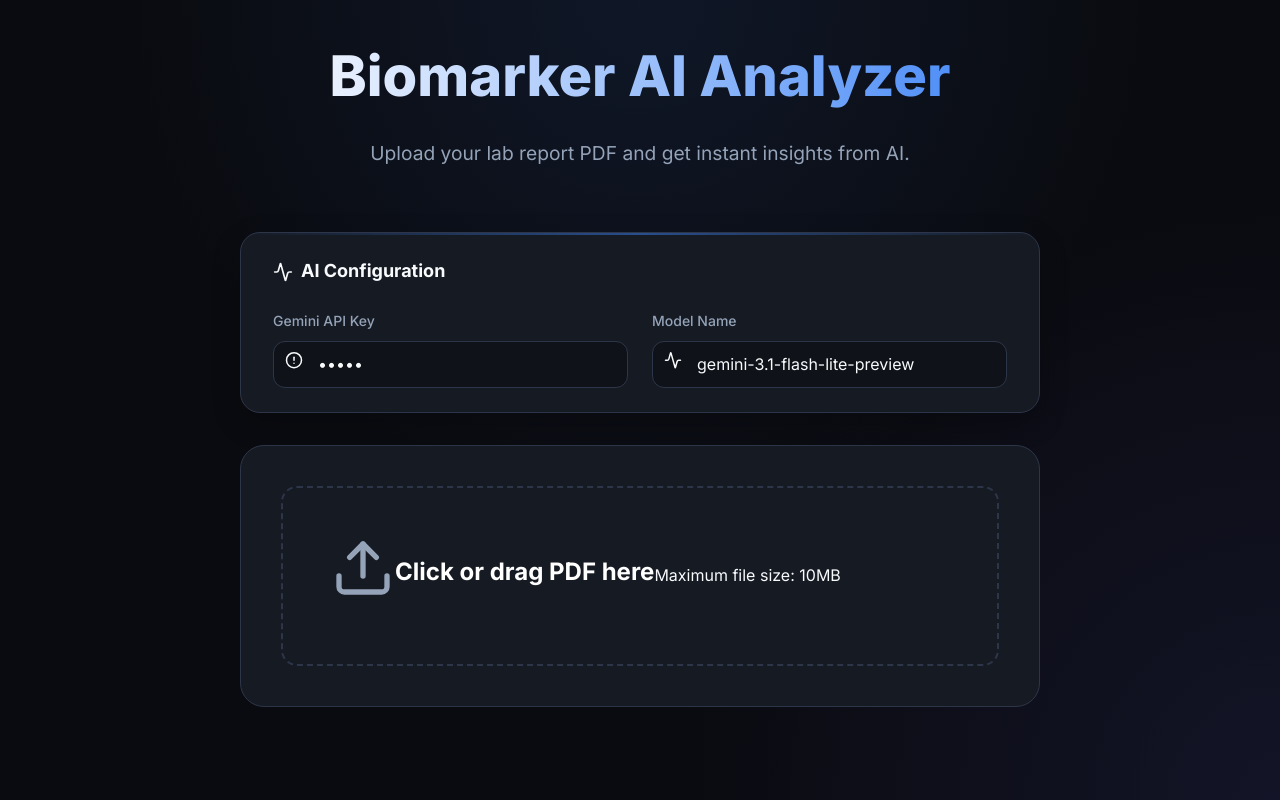
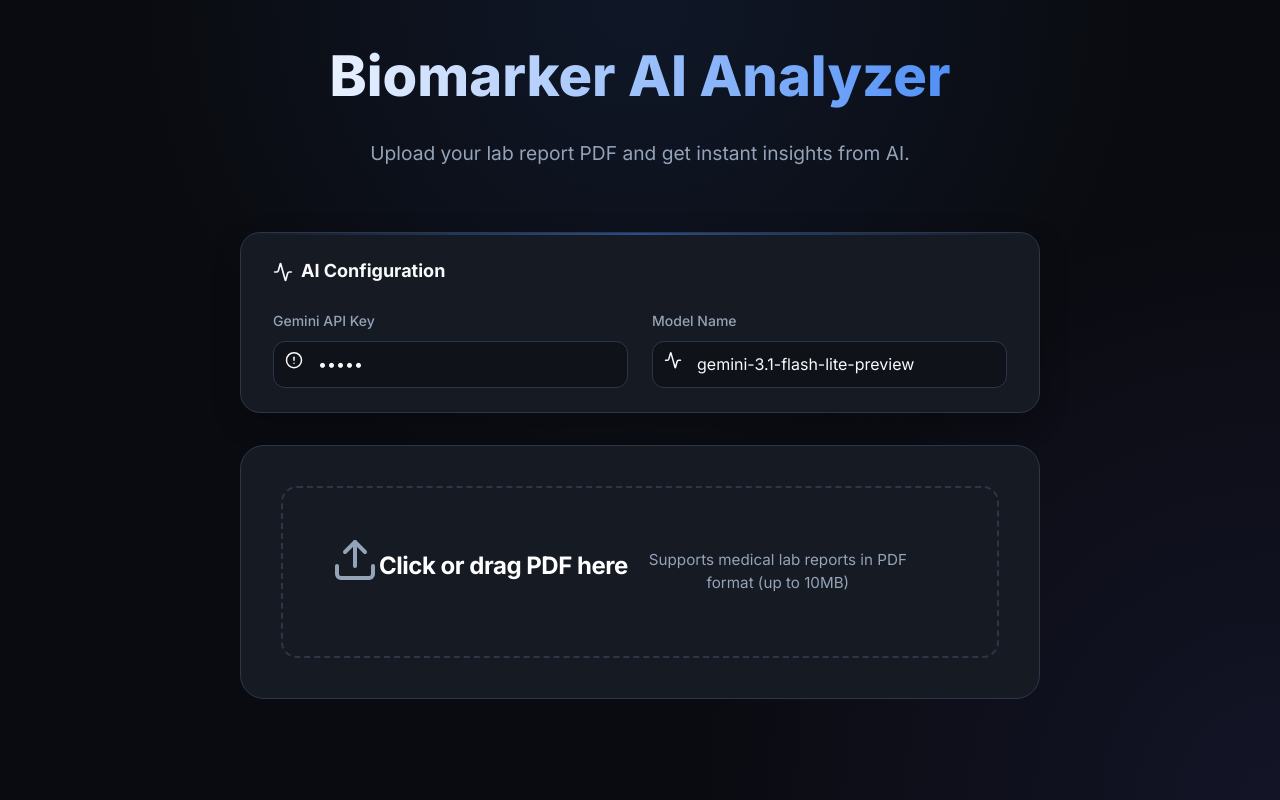
Before and after one commit to SegniDessalegn/challenge, a Next.js app: page / in a window 1280 px wide. Built offline with nearby package versions, Linux system fonts and the light colour scheme; no server answers.

Commit message:
style: polish upload zone typography and action button UI

```diff
--- a/src/app/globals.css
+++ b/src/app/globals.css
@@ -354,6 +354,71 @@
   gap: 0.5rem;
 }
 
+.upload-icon {
+  color: var(--text-muted);
+  margin-bottom: 1.5rem;
+  transition: all 0.3s ease;
+}
+
+.drop-zone:hover .upload-icon {
+  color: var(--primary);
+  transform: translateY(-5px);
+}
+
+.upload-icon-active {
+  color: var(--primary);
+  margin-bottom: 1.5rem;
+  filter: drop-shadow(0 0 10px var(--primary-glow));
+}
+
+.upload-title {
+  font-size: 1.5rem;
+  font-weight: 700;
+  color: white;
+  margin-bottom: 0.75rem;
+  letter-spacing: -0.02em;
+}
+
+.upload-subtitle {
+  font-size: 0.95rem;
+  color: var(--text-muted);
+  margin-bottom: 0;
+  max-width: 300px;
+  line-height: 1.5;
+}
+
+.error-message {
+  margin-top: 1.5rem;
+  padding: 1rem 1.25rem;
+  border-radius: 12px;
+  background: rgba(239, 68, 68, 0.1);
+  border: 1px solid rgba(239, 68, 68, 0.2);
+  color: #ef4444;
+  display: flex;
+  align-items: center;
+  gap: 0.75rem;
+  font-size: 0.9rem;
+  text-align: left;
+}
+
+.btn-large {
+  padding: 1.25rem 2rem;
+  font-size: 1.1rem;
+  letter-spacing: 0.01em;
+  box-shadow: 0 4px 20px var(--primary-glow);
+  justify-content: center;
+  gap: 0.75rem;
+}
+
+.btn-large:hover {
+  transform: translateY(-3px);
+  box-shadow: 0 8px 25px var(--primary-glow);
+}
+
+.mt-6 {
+  margin-top: 1.5rem;
+}
+
 .justify-center {
   justify-content: center;
 }
--- a/src/components/UploadZone.tsx
+++ b/src/components/UploadZone.tsx
@@ -1,6 +1,6 @@
 'use client';
 
-import { Upload, FileText, AlertCircle } from 'lucide-react';
+import { Upload, FileText, AlertCircle, Activity } from 'lucide-react';
 import { motion, AnimatePresence } from 'framer-motion';
 
 interface UploadZoneProps {
@@ -42,25 +42,25 @@
         />
         <div className="flex flex-col items-center text-center">
           {file ? (
-            <FileText size={64} color="var(--primary)" style={{ marginBottom: '1rem' }} />
+            <FileText size={48} className="upload-icon-active" />
           ) : (
-            <Upload size={64} color="var(--text-muted)" style={{ marginBottom: '1rem' }} />
+            <Upload size={48} className="upload-icon" />
           )}
-          <h2 className="text-xl font-semibold mb-2 text-white">
+          <h2 className="upload-title">
             {file ? file.name : 'Click or drag PDF here'}
           </h2>
-          <p className="text-muted">Maximum file size: 10MB</p>
+          <p className="upload-subtitle">Supports medical lab reports in PDF format (up to 10MB)</p>
         </div>
       </div>
 
       <AnimatePresence>
         {error && (
           <motion.div
-            initial={{ opacity: 0 }}
-            animate={{ opacity: 1 }}
-            className="mt-4 p-4 rounded-lg bg-red-900/20 text-red-400 flex items-center gap-2"
+            initial={{ opacity: 0, y: -10 }}
+            animate={{ opacity: 1, y: 0 }}
+            className="error-message"
           >
-            <AlertCircle size={20} />
+            <AlertCircle size={18} />
             <span>{error}</span>
           </motion.div>
         )}
@@ -68,15 +68,17 @@
 
       {file && (
         <motion.div
-          initial={{ opacity: 0, scale: 0.95 }}
-          animate={{ opacity: 1, scale: 1 }}
-          className="mt-8"
+          initial={{ opacity: 0, y: 10 }}
+          animate={{ opacity: 1, y: 0 }}
+          className="mt-6"
         >
-          <button className="btn btn-primary w-full py-4 text-lg" onClick={onProcess}>
-            Extract Biomarkers from {file.name}
+          <button className="btn btn-primary btn-large w-full" onClick={onProcess}>
+            <Activity size={20} />
+            <span>Extract Biomarkers</span>
           </button>
         </motion.div>
       )}
+
     </div>
   );
 };
```
